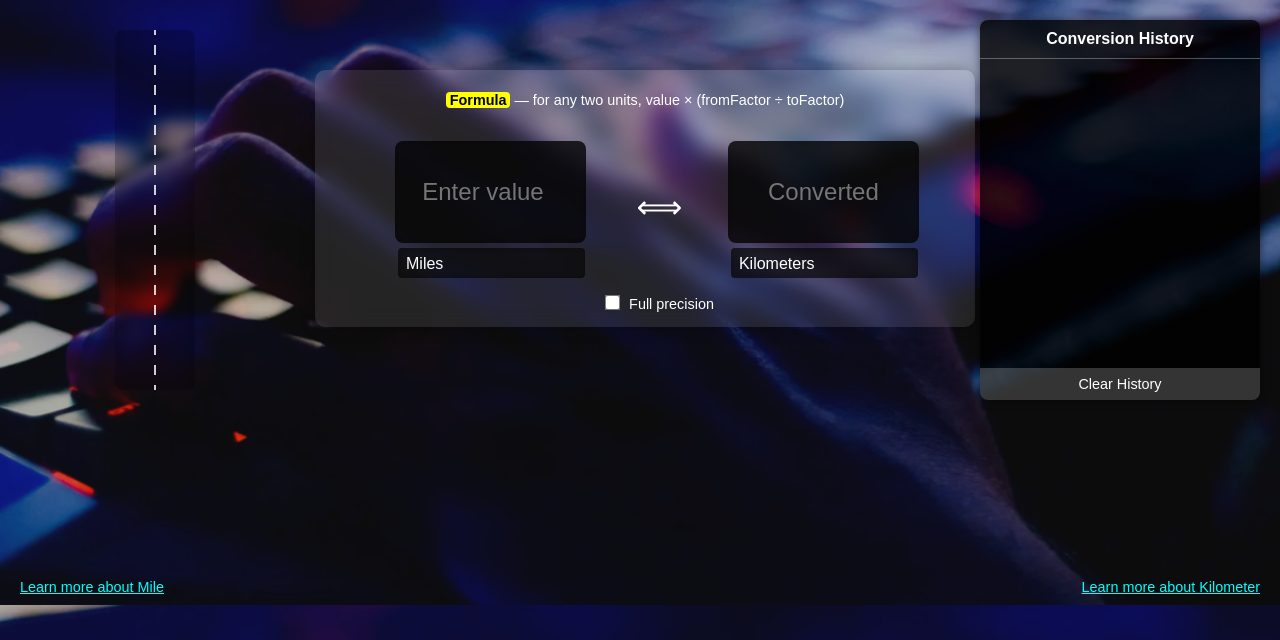
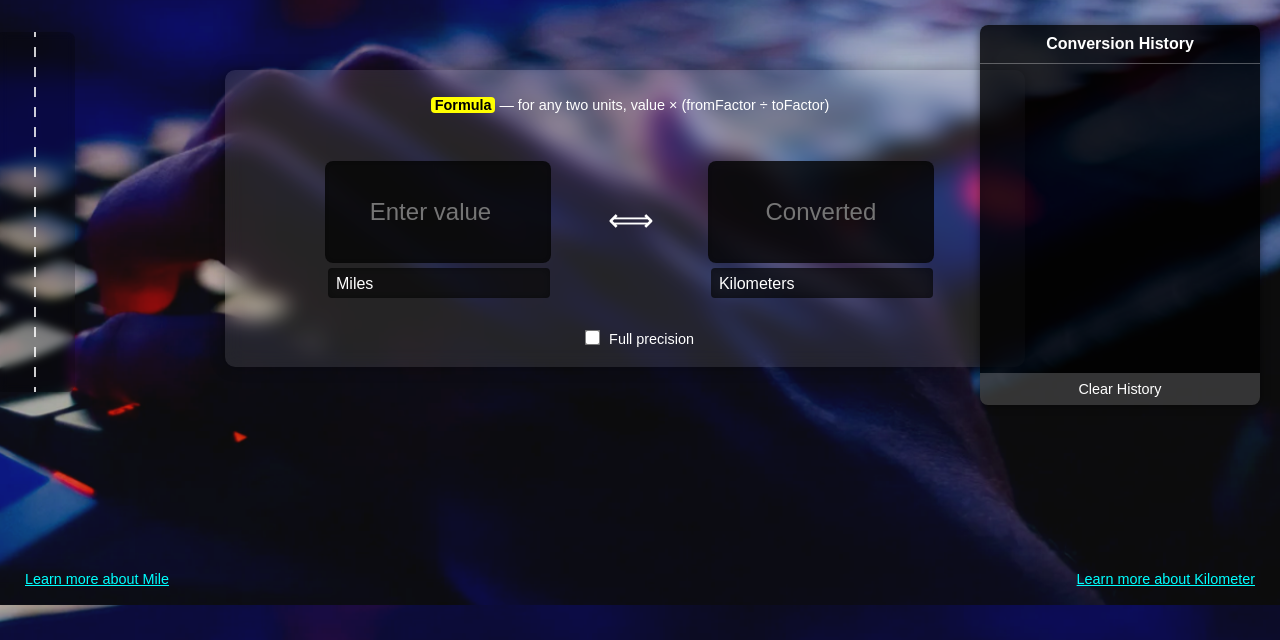
Before and after one commit to Shaesh-Kuiper/MUC, a plain HTML site: page index.html in a window 1280 px wide. Shown: the part 195-835 px from the top of the page. Drawn offline with Linux system fonts and the light colour scheme.

Commit message:
final tweaks
adjusted the positions of certain elements for aesthetics

```diff
--- a/styles.css
+++ b/styles.css
@@ -1,19 +1,19 @@
 /* === Positioning Variables === */
 :root {
     /* Page header */
-  --page-header-x: 0px;
+  --page-header-x: -30px;
   --page-header-y: 120px;
 
 
     /* Converter (wrapper around scale + window) */
-  --converter-x: -45px;
+  --converter-x: -65px;
   --converter-y: 230px;
 
 
 
   /* Scale */
-  --scale-x: -100px;
-  --scale-y: -40px;
+  --scale-x: -130px;
+  --scale-y: -38px;
 
 
   /* Center window */
@@ -21,8 +21,8 @@
   --center-y: 0px;
 
   /* Formula text */
-  --formula-x: 0px;
-  --formula-y: -8px;
+  --formula-x: 5px;
+  --formula-y: -23px;
 
   /* Input boxes */
   --input-box-x: 50px;
@@ -33,21 +33,21 @@
   --unit-select-y: 15px;
 
   /* Equal symbol */
-  --symbol-x: 14.5px;
-  --symbol-y: 10px;
+  --symbol-x: 6px;
+  --symbol-y: 3px;
 
   /* Precision toggle */
   --precision-x: 13px;
-  --precision-y: 15px;
+  --precision-y: 30px;
 
     /* History panel (offset from top-right) */
   --history-x: 20px; /* distance from right edge */
-  --history-y: 215px; /* distance from top edge */
+  --history-y: 220px; /* distance from top edge */
 
 
   /* Wiki links */
-  --wiki-x: 20px;
-  --wiki-y: 10px;
+  --wiki-x: 25px;
+  --wiki-y: 18px;
 }
 
 /* === Reset & Background === */
@@ -123,11 +123,11 @@ body {
   position: relative;
   left: var(--center-x);
   top: var(--center-y);
-  width: 600px;
+  width: 700px;
   background: rgba(255, 255, 255, 0.1);
   backdrop-filter: blur(10px);
   border-radius: 10px;
-  padding: 30px;
+  padding: 50px;
   box-shadow: 0 0 15px rgba(0, 0, 0, 0.3);
   display: flex;
   flex-direction: column;
```
